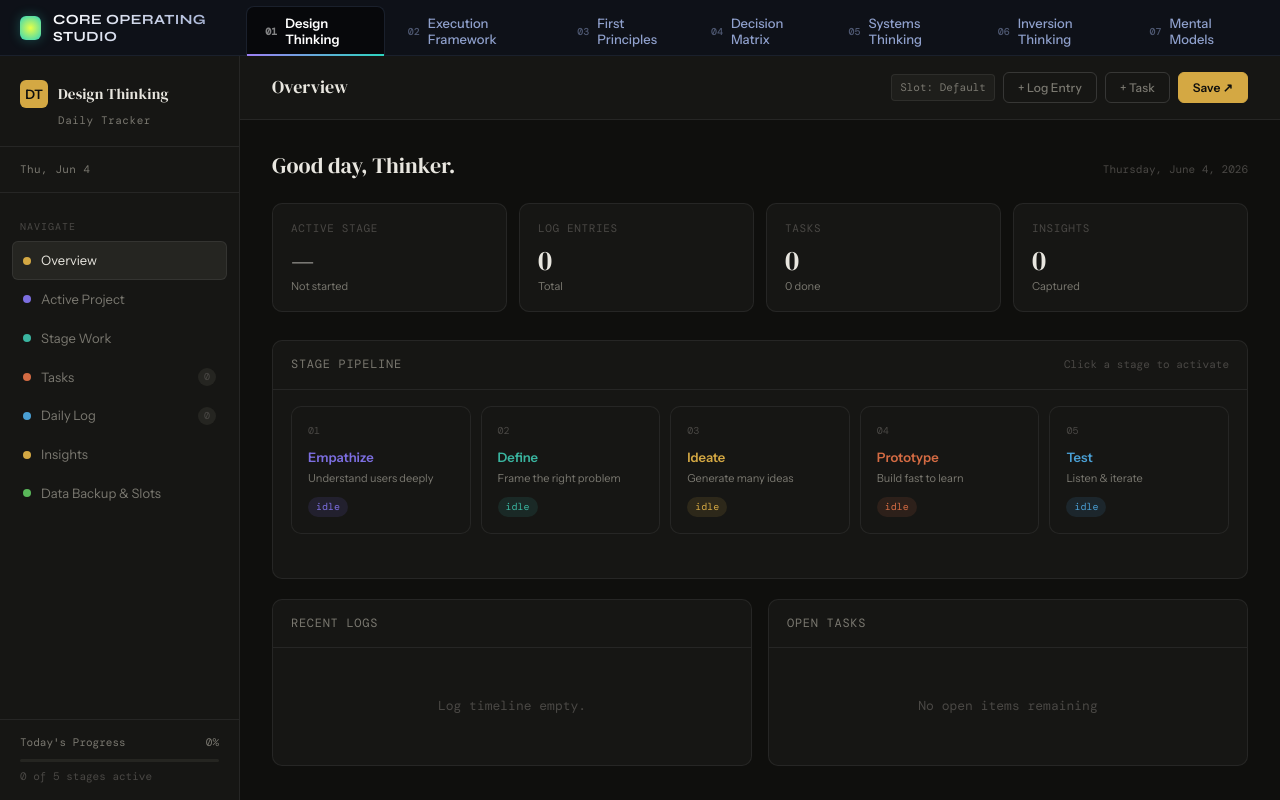
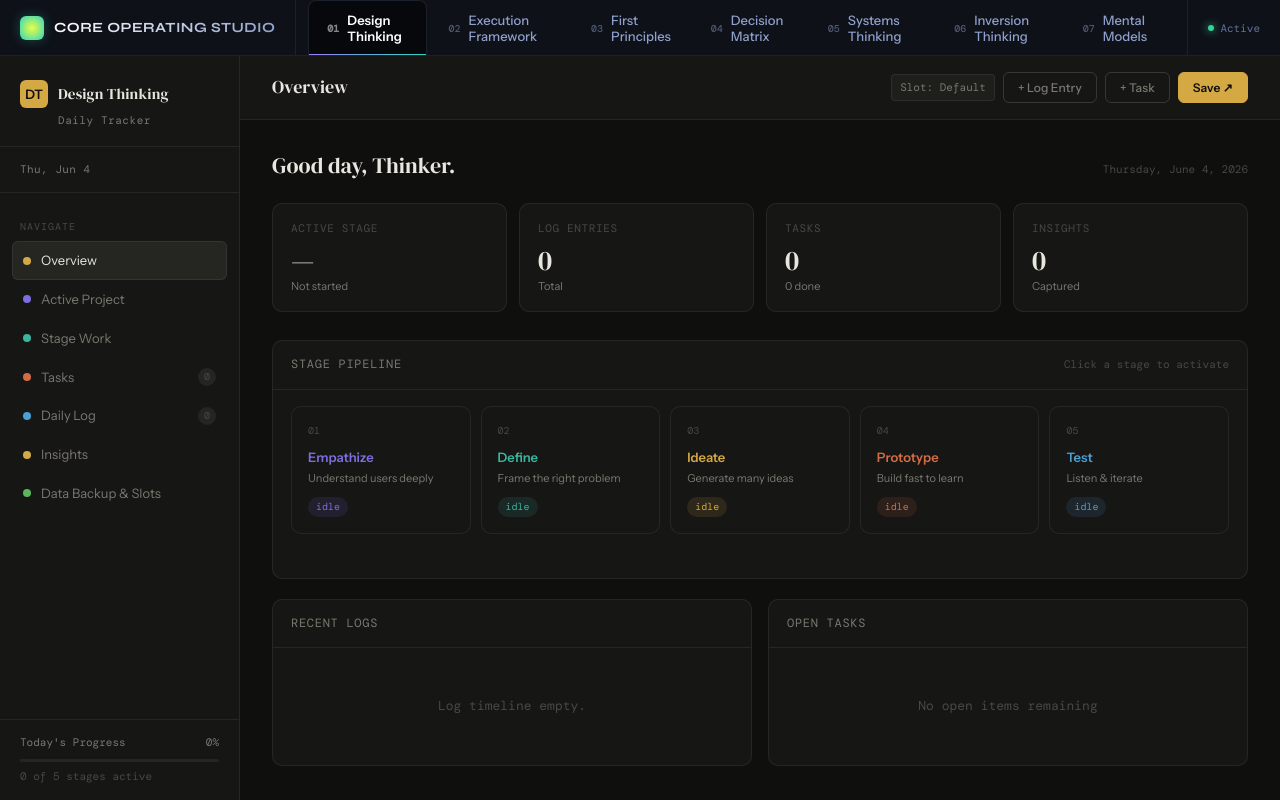
Before and after one commit to praveen2143/Personal-Workspace, a plain HTML site: page index.html in a window 1280 px wide. Drawn offline with nearby package versions, Linux system fonts and the light colour scheme; a web font is replaced by a local one.

Commit message:
Update Header tab alignment issue

```diff
--- a/index.html
+++ b/index.html
@@ -39,9 +39,7 @@
   background: var(--navbar-bg);
   border-bottom: 1px solid var(--nav-border);
   display: flex;
-      align-items: center;
-      justify-content: space-between;
-      padding: 0 20px;
+  align-items: stretch;
   height: 56px;
   user-select: none;
   z-index: 1000;
@@ -50,7 +48,10 @@
 .workspace-brand {
   display: flex;
   align-items: center;
-      gap: 12px;
+  gap: 10px;
+  padding: 0 20px;
+  flex-shrink: 0;
+  border-right: 1px solid var(--nav-border);
 }
 
     .brand-icon {
@@ -74,10 +75,14 @@
 
 .tabs-container {
   display: flex;
-      height: 100%;
-      gap: 4px;
-      padding-top: 6px;
+  align-items: flex-end;
+  flex: 1;
+  padding: 0 12px;
+  gap: 2px;
+  overflow-x: auto;
+  scrollbar-width: none;
 }
+.tabs-container::-webkit-scrollbar { display: none; }
 
     .workspace-tab {
       display: flex;
@@ -132,6 +137,9 @@
   display: flex;
   align-items: center;
   gap: 6px;
+  padding: 0 20px;
+  flex-shrink: 0;
+  border-left: 1px solid var(--nav-border);
 }
 
     .status-dot {
@@ -207,7 +215,10 @@
         <span class="tab-label">Mental Models</span>
       </div>
     </div>
-
+<div class="workspace-status">
+  <div class="status-dot"></div>
+  Active
+</div>
   </nav>
 
   <main class="workspace-viewport-wrapper" id="viewportContainer">
```
Lines whose indentation alone changed are shown as unchanged.
